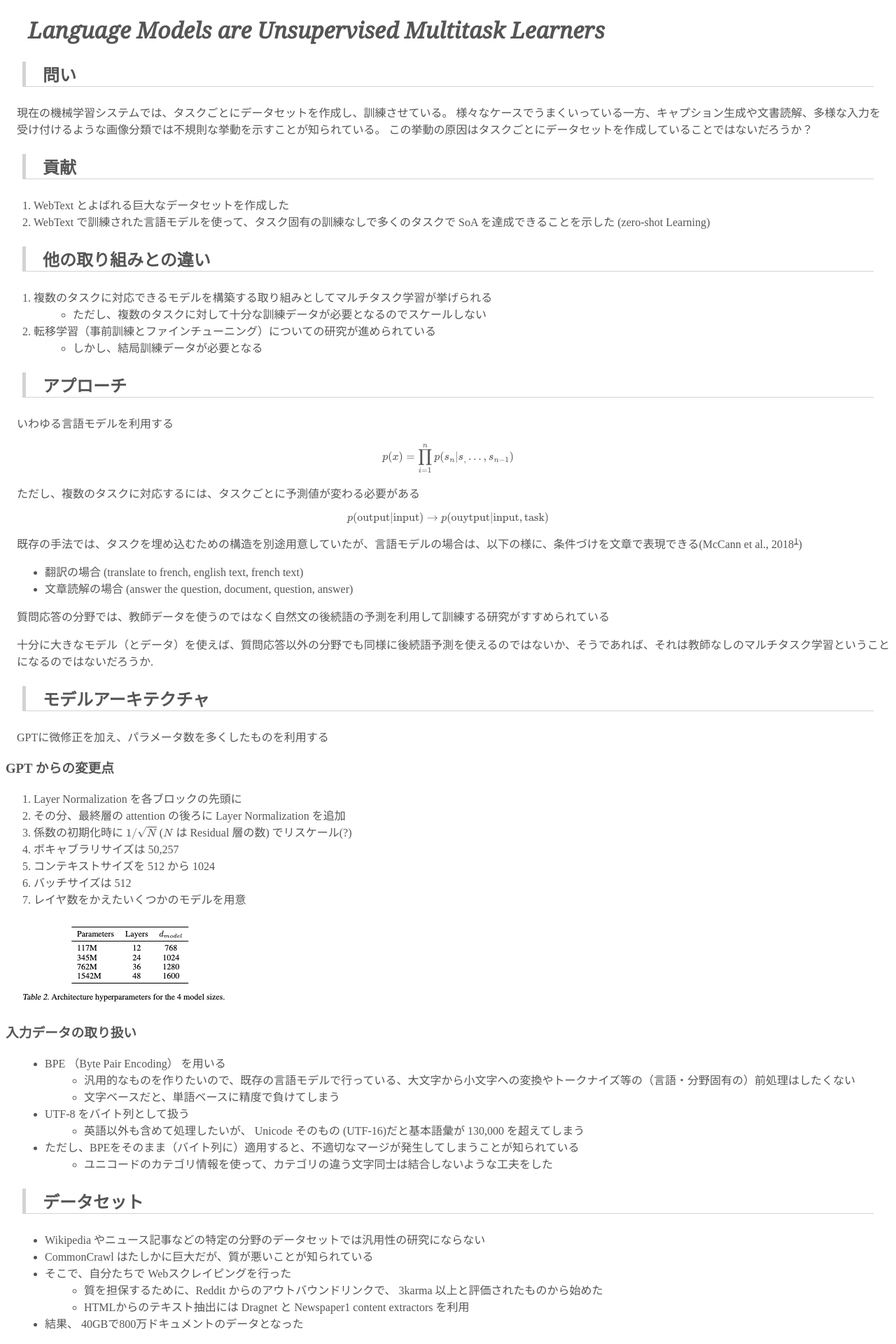
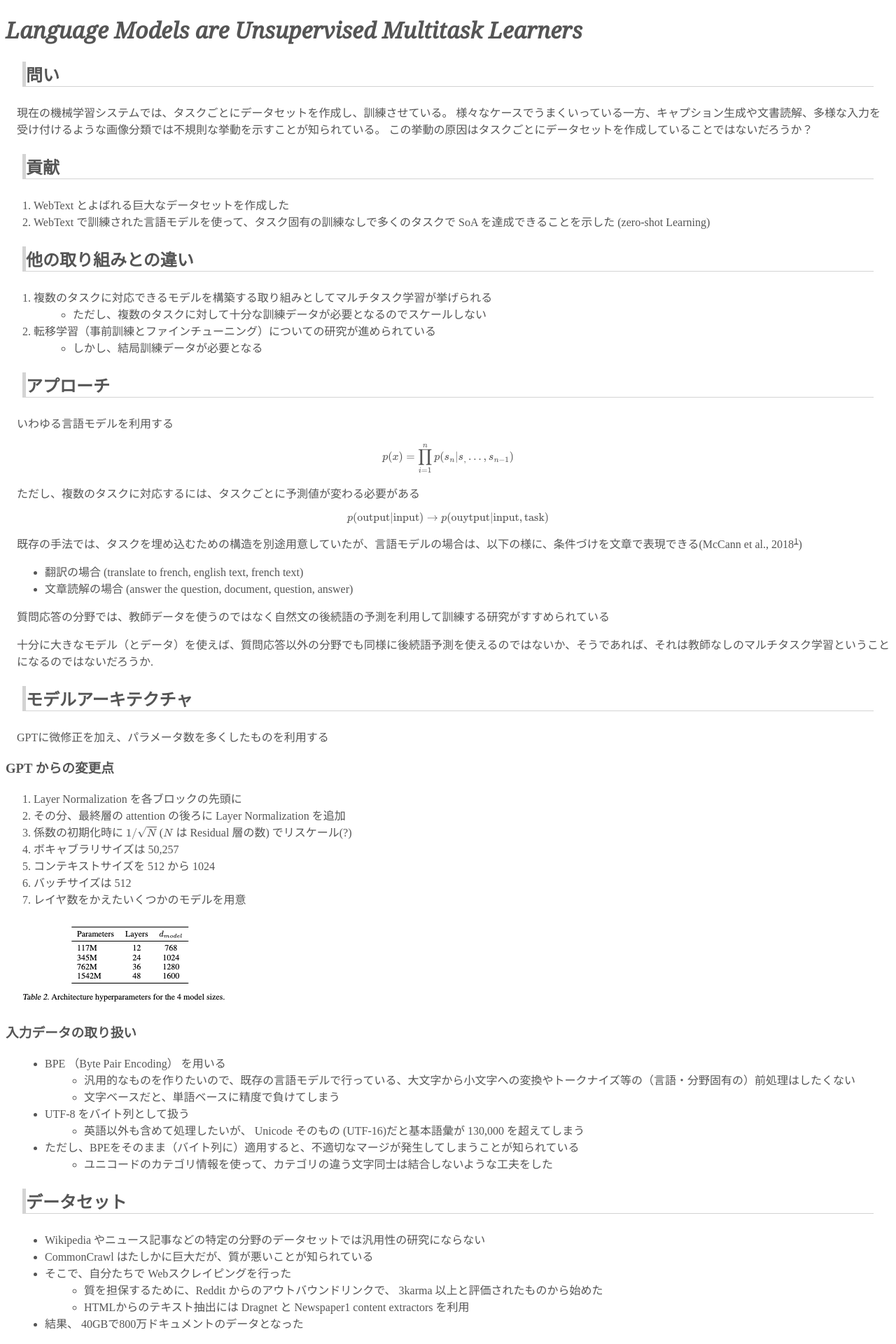
Before and after one commit to ohtaman/ohtaman.github.io, a Jekyll site: the page built from notes/gpt/gpt-2.md, in a window 1280 px wide. Shown: the top 1920 px of the page at 70% size. Built offline with Jekyll 4.4.1, drawn with Linux system fonts in a browser that asks for light colours; our own code applies the rules of GitHub Pages for plain Markdown files.

Commit message:
Update css

```diff
--- a/assets/css/default.css
+++ b/assets/css/default.css
@@ -8,7 +8,6 @@ a {
 }
 
 h1, h2 {
-  padding-left: 1em;
   font-family: 'Noto Serif', serif;
 }
 
```
